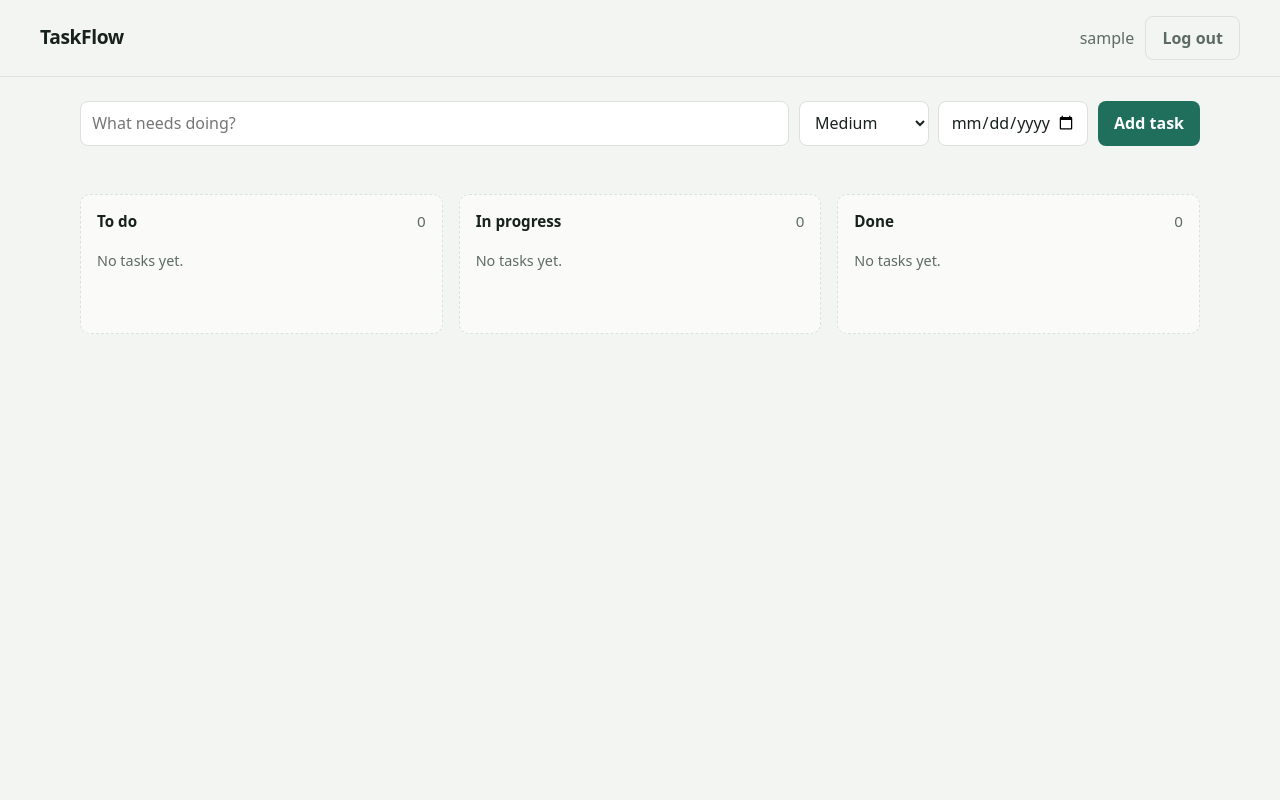
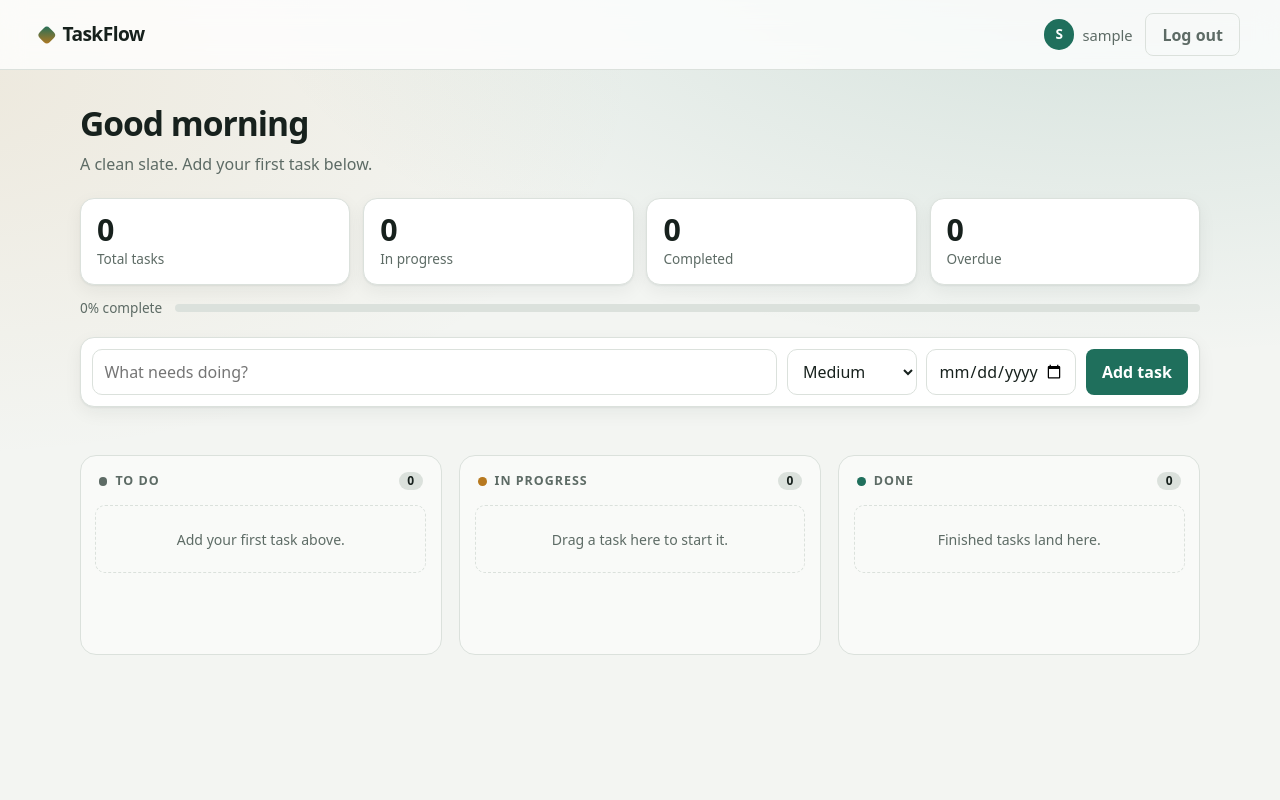
Before and after one commit to Arslan3x5/taskflow, a Django app: page / in a window 1280 px wide. Run offline with Django 5.2, Linux system fonts and the light colour scheme; the visitor is signed in with stand-in values (Sample User, id 1); data that the repository does not hold is empty.

Commit message:
style: redesign board with summary strip and refined cards

```diff
--- a/tasks/templates/tasks/board.html
+++ b/tasks/templates/tasks/board.html
@@ -2,42 +2,104 @@
 {% block title %}Board · TaskFlow{% endblock %}
 {% block head %}
 <style>
-header{display:flex;align-items:center;justify-content:space-between;gap:1rem;padding:1rem clamp(1rem,4vw,2.5rem);border-bottom:1px solid var(--line)}
-header b{font-size:1.2rem;letter-spacing:-.02em}
-header form{display:flex;gap:.7rem;align-items:center;color:var(--muted)}
-main{padding:1.5rem clamp(1rem,4vw,2.5rem);max-width:1200px;margin:auto}
-.cols{display:grid;grid-template-columns:repeat(3,1fr);gap:1rem;align-items:start}
-.col{background:color-mix(in srgb,var(--surface) 55%,transparent);border:1px dashed var(--line);border-radius:10px;padding:.8rem;min-height:140px}
-.col h2{font-size:.95rem;margin:.1rem .2rem .7rem;display:flex;justify-content:space-between}
-.col h2 span{color:var(--muted);font-weight:400}
-.card{background:var(--surface);border:1px solid var(--line);border-left:4px solid var(--line);border-radius:8px;padding:.6rem .7rem;margin-bottom:.6rem}
-.card.high{border-left-color:var(--high)}
-.card.medium{border-left-color:#b7791f}
-.card.low{border-left-color:var(--accent)}
-.meta{display:flex;align-items:center;gap:.4rem;font-size:.82rem;color:var(--muted)}
-.meta .late{color:var(--high);font-weight:600}
-.meta .sp{flex:1}
-.meta button{background:none;border:0;color:var(--muted);cursor:pointer;padding:.15rem .4rem;border-radius:6px}
+:root{--doing:#b7791f;--shadow:0 1px 2px rgba(23,33,29,.06),0 6px 18px rgba(23,33,29,.06)}
+@media (prefers-color-scheme:dark){:root{--doing:#e0a93c;--shadow:0 1px 2px rgba(0,0,0,.4),0 8px 22px rgba(0,0,0,.28)}}
+
+body{min-height:100vh;background:
+  radial-gradient(900px 420px at 88% -8%,color-mix(in srgb,var(--accent) 16%,transparent),transparent),
+  radial-gradient(700px 380px at -5% 10%,color-mix(in srgb,var(--doing) 10%,transparent),transparent),
+  var(--bg)}
+
+/* Header */
+header{position:sticky;top:0;z-index:5;display:flex;align-items:center;justify-content:space-between;gap:1rem;padding:.8rem clamp(1rem,4vw,2.5rem);border-bottom:1px solid var(--line);background:color-mix(in srgb,var(--surface) 78%,transparent);backdrop-filter:blur(12px)}
+header b{display:flex;align-items:center;gap:.55rem;font-size:1.2rem;letter-spacing:-.03em}
+header b::before{content:"";width:.85rem;height:.85rem;border-radius:4px;transform:rotate(45deg);background:linear-gradient(135deg,var(--accent),var(--doing))}
+header form{display:flex;align-items:center;gap:.8rem}
+.who{display:flex;align-items:center;gap:.5rem;color:var(--muted);font-size:.92rem}
+.who i{display:grid;place-items:center;width:1.9rem;height:1.9rem;border-radius:50%;font-style:normal;font-weight:700;font-size:.85rem;background:var(--accent);color:var(--accent-ink)}
+
+main{max-width:1200px;margin:auto;padding:1.75rem clamp(1rem,4vw,2.5rem) 3rem}
+.hello h1{margin:0;font-size:clamp(1.6rem,3vw,2.1rem);letter-spacing:-.03em}
+.hello p{margin:.2rem 0 1.4rem;color:var(--muted)}
+
+/* Stats */
+#stats{display:grid;grid-template-columns:repeat(4,1fr);gap:.8rem;margin-bottom:1.2rem}
+.stat{background:var(--surface);border:1px solid var(--line);border-radius:14px;padding:.85rem 1rem;box-shadow:var(--shadow)}
+.stat strong{display:block;font-size:1.9rem;line-height:1.1;letter-spacing:-.03em}
+.stat span{color:var(--muted);font-size:.85rem}
+.stat.warn strong{color:var(--high)}
+.progress{grid-column:1/-1;display:flex;align-items:center;gap:.8rem;color:var(--muted);font-size:.85rem}
+.progress div{flex:1;height:8px;border-radius:99px;background:var(--line);overflow:hidden}
+.progress div i{display:block;height:100%;border-radius:99px;background:linear-gradient(90deg,var(--accent),var(--doing));transition:width .4s ease}
+
+/* Add form */
+.add{display:grid;grid-template-columns:1fr 130px 150px auto;gap:.6rem;margin-bottom:1rem;padding:.7rem;background:var(--surface);border:1px solid var(--line);border-radius:14px;box-shadow:var(--shadow)}
+.add input,.add select{border-radius:10px}
+select{width:100%;padding:.55rem .7rem;font:inherit;color:inherit;background:var(--surface);border:1px solid var(--line);border-radius:10px}
+input:focus,select:focus{outline:none;border-color:var(--accent);box-shadow:0 0 0 3px color-mix(in srgb,var(--accent) 22%,transparent)}
+.btn{transition:transform .15s,filter .15s}
+.btn:hover{filter:brightness(1.08);transform:translateY(-1px)}
+#err{min-height:1.4em;margin:0 0 .6rem;color:var(--high);font-weight:500}
+
+/* Columns */
+.cols{display:grid;grid-template-columns:repeat(3,1fr);gap:1.1rem;align-items:start}
+.col{min-height:200px;padding:.9rem;border:1px solid var(--line);border-radius:16px;background:color-mix(in srgb,var(--surface) 45%,transparent);transition:border-color .2s,background .2s,box-shadow .2s}
+.col.over{border-color:var(--accent);background:var(--surface);box-shadow:0 0 0 3px color-mix(in srgb,var(--accent) 18%,transparent)}
+.col h2{display:flex;align-items:center;gap:.5rem;margin:.1rem .2rem .9rem;font-size:.78rem;text-transform:uppercase;letter-spacing:.08em;color:var(--muted)}
+.col h2::before{content:"";width:.55rem;height:.55rem;border-radius:50%;background:var(--muted)}
+.col[data-status=doing] h2::before{background:var(--doing)}
+.col[data-status=done] h2::before{background:var(--accent)}
+.col h2 span{margin-left:auto;padding:0 .55rem;border-radius:99px;font-size:.75rem;letter-spacing:0;color:var(--ink);background:var(--line)}
+
+/* Cards */
+.card{margin-bottom:.7rem;padding:.75rem .85rem;background:var(--surface);border:1px solid var(--line);border-radius:12px;box-shadow:var(--shadow);cursor:grab;transition:transform .15s,border-color .15s}
+.card:hover{transform:translateY(-2px);border-color:color-mix(in srgb,var(--accent) 45%,var(--line))}
+.card:active{cursor:grabbing}
+.card.dragging{opacity:.35;transform:rotate(1.5deg)}
+.card p{margin:0 0 .55rem;font-weight:500;overflow-wrap:anywhere}
+.col[data-status=done] .card p{color:var(--muted);text-decoration:line-through}
+.meta{display:flex;align-items:center;gap:.4rem;font-size:.8rem;color:var(--muted)}
+.pill{padding:.05rem .6rem;border-radius:99px;font-weight:600;text-transform:capitalize;background:color-mix(in srgb,var(--muted) 15%,transparent)}
+.card.high .pill{color:var(--high);background:color-mix(in srgb,var(--high) 16%,transparent)}
+.card.medium .pill{color:var(--doing);background:color-mix(in srgb,var(--doing) 18%,transparent)}
+.card.low .pill{color:var(--accent);background:color-mix(in srgb,var(--accent) 16%,transparent)}
+.late{color:var(--high);font-weight:600}
+.sp{flex:1}
+.meta button{padding:.2rem .45rem;border:0;border-radius:7px;background:none;color:var(--muted);cursor:pointer;transition:background .15s,color .15s}
 .meta button:hover{background:var(--bg);color:var(--ink)}
-.card p{margin:0 0 .4rem;overflow-wrap:anywhere}
-.empty{color:var(--muted);font-size:.9rem;padding:.4rem .2rem}
-#err{color:var(--high);min-height:1.4em;margin-bottom:.6rem}
-.add{display:grid;grid-template-columns:1fr 130px 150px auto;gap:.6rem;margin-bottom:1rem}
-select{background:var(--surface);border:1px solid var(--line);border-radius:8px;padding:.55rem .7rem;width:100%;font:inherit;color:inherit}
-.card{cursor:grab}
-.card.dragging{opacity:.4}
-.col.over{border-color:var(--accent);background:var(--surface)}
-@media (max-width:820px){.cols{grid-template-columns:1fr}.add{grid-template-columns:1fr 1fr}.add input:first-child{grid-column:1/-1}}</style>
+.meta button[data-del]:hover{color:var(--high)}
+.empty{padding:1.4rem .5rem;text-align:center;color:var(--muted);font-size:.88rem;border:1px dashed var(--line);border-radius:10px}
+
+@media (prefers-reduced-motion:no-preference){.card{animation:rise .25s ease both}@keyframes rise{from{opacity:0;transform:translateY(6px)}}}
+@media (prefers-reduced-motion:reduce){*{transition:none!important}}
+@media (max-width:820px){
+  .cols{grid-template-columns:1fr}
+  #stats{grid-template-columns:1fr 1fr}
+  .add{grid-template-columns:1fr 1fr}
+  .add input:first-child{grid-column:1/-1}
+  .who span{display:none}
+}
+</style>
 {% endblock %}
+
 {% block body %}
 <header>
   <b>TaskFlow</b>
-  <form method="post" action="{% url 'logout' %}">{% csrf_token %}{{ request.user.username }}
+  <form method="post" action="{% url 'logout' %}">{% csrf_token %}
+    <div class="who"><i>{{ request.user.username|slice:":1"|upper }}</i><span>{{ request.user.username }}</span></div>
     <button class="btn ghost" type="submit">Log out</button>
   </form>
 </header>
+
 <main>
-    <form class="add" id="add">
+  <div class="hello">
+    <h1 id="greeting">Your board</h1>
+    <p id="sub"></p>
+  </div>
+
+  <section id="stats" aria-label="Summary"></section>
+
+  <form class="add" id="add">
     <input name="title" placeholder="What needs doing?" maxlength="140" required aria-label="Task title">
     <select name="priority" aria-label="Priority">
       <option value="low">Low</option>
@@ -47,16 +109,20 @@ select{background:var(--surface);border:1px solid var(--line);border-radius:8px;
     <input name="due_date" type="date" aria-label="Due date">
     <button class="btn" type="submit">Add task</button>
   </form>
+
   <div id="err" role="alert"></div>
   <div class="cols" id="cols"></div>
 </main>
+
 <script>
 const COLS = [["todo", "To do"], ["doing", "In progress"], ["done", "Done"]];
+const EMPTY = {todo: "Add your first task above.", doing: "Drag a task here to start it.", done: "Finished tasks land here."};
 const $ = s => document.querySelector(s);
 let tasks = [];
 
 function csrf() {
-  return document.cookie.split("; ").find(c => c.startsWith("csrftoken=")).split("=")[1];
+  const c = document.cookie.split("; ").find(x => x.startsWith("csrftoken="));
+  return c ? c.split("=")[1] : document.querySelector("[name=csrfmiddlewaretoken]").value;
 }
 
 async function api(url, method = "GET", body) {
@@ -70,46 +136,75 @@ async function api(url, method = "GET", body) {
   return data;
 }
 
-async function load() {
-  try {
-    const r = await fetch("/api/tasks/");
-    if (!r.ok) throw new Error("Could not load tasks.");
-    tasks = (await r.json()).tasks;
-    draw();
-  } catch (e) {
-    $("#err").textContent = e.message;
-  }
-}
-
 function esc(text) {
   const d = document.createElement("div");
   d.textContent = text;
   return d.innerHTML;
 }
 
+function today() {
+  const d = new Date();
+  return `${d.getFullYear()}-${String(d.getMonth() + 1).padStart(2, "0")}-${String(d.getDate()).padStart(2, "0")}`;
+}
+
+function shortDate(iso) {
+  return new Date(iso + "T00:00:00").toLocaleDateString(undefined, {month: "short", day: "numeric"});
+}
+
+async function load() {
+  try {
+    tasks = (await api("/api/tasks/")).tasks;
+    draw();
+    drawStats();
+  } catch (e) {
+    $("#err").textContent = e.message;
+  }
+}
+
+function drawStats() {
+  const t = today();
+  const total = tasks.length;
+  const doing = tasks.filter(x => x.status === "doing").length;
+  const done = tasks.filter(x => x.status === "done").length;
+  const overdue = tasks.filter(x => x.status !== "done" && x.due_date && x.due_date < t).length;
+  const pct = total ? Math.round(done / total * 100) : 0;
+  const stat = (n, label, cls = "") => `<div class="stat ${cls}"><strong>${n}</strong><span>${label}</span></div>`;
+  $("#stats").innerHTML =
+    stat(total, "Total tasks") + stat(doing, "In progress") + stat(done, "Completed") +
+    stat(overdue, "Overdue", overdue ? "warn" : "") +
+    `<div class="progress"><span>${pct}% complete</span><div><i style="width:${pct}%"></i></div></div>`;
+
+  const h = new Date().getHours();
+  $("#greeting").textContent = h < 12 ? "Good morning" : h < 18 ? "Good afternoon" : "Good evening";
+  $("#sub").textContent = total
+    ? `${total - done} open ${total - done === 1 ? "task" : "tasks"}${overdue ? `, ${overdue} overdue` : ""}.`
+    : "A clean slate. Add your first task below.";
+}
+
 function draw() {
-  const today = new Date().toISOString().slice(0, 10);
-    $("#cols").innerHTML = COLS.map(([key, label], i) => {
-    const items = tasks.filter(t => t.status === key);
-    const cards = items.map(t => `
-          <article class="card ${t.priority}" data-id="${t.id}" draggable="true">
-        <p>${esc(t.title)}</p>
-                <div class="meta">
-          <span>${t.priority}</span>
-          ${t.due_date ? `<span class="${t.due_date < today && key !== "done" ? "late" : ""}">${t.due_date}</span>` : ""}
+  const t = today();
+  $("#cols").innerHTML = COLS.map(([key, label], i) => {
+    const items = tasks.filter(x => x.status === key);
+    const cards = items.map(x => `
+      <article class="card ${x.priority}" data-id="${x.id}" draggable="true">
+        <p>${esc(x.title)}</p>
+        <div class="meta">
+          <span class="pill">${x.priority}</span>
+          ${x.due_date ? `<span class="${x.due_date < t && key !== "done" ? "late" : ""}">${shortDate(x.due_date)}</span>` : ""}
           <span class="sp"></span>
-          ${i > 0 ? `<button data-move="${COLS[i-1][0]}" aria-label="Move to ${COLS[i-1][1]}">←</button>` : ""}
-          ${i < 2 ? `<button data-move="${COLS[i+1][0]}" aria-label="Move to ${COLS[i+1][1]}">→</button>` : ""}
+          ${i > 0 ? `<button data-move="${COLS[i - 1][0]}" aria-label="Move to ${COLS[i - 1][1]}">←</button>` : ""}
+          ${i < 2 ? `<button data-move="${COLS[i + 1][0]}" aria-label="Move to ${COLS[i + 1][1]}">→</button>` : ""}
           <button data-del aria-label="Delete task">✕</button>
         </div>
       </article>`).join("");
     return `<section class="col" data-status="${key}">
       <h2>${label}<span>${items.length}</span></h2>
-      ${cards || '<div class="empty">No tasks yet.</div>'}
+      ${cards || `<div class="empty">${EMPTY[key]}</div>`}
     </section>`;
   }).join("");
 }
 
+/* Add a task */
 $("#add").addEventListener("submit", async e => {
   e.preventDefault();
   $("#err").textContent = "";
@@ -122,14 +217,16 @@ $("#add").addEventListener("submit", async e => {
   }
 });
 
+/* Move and delete buttons */
 $("#cols").addEventListener("click", async e => {
+  const btn = e.target.closest("button");
   const card = e.target.closest(".card");
-  if (!card) return;
+  if (!btn || !card) return;
   $("#err").textContent = "";
   try {
     const url = `/api/tasks/${card.dataset.id}/`;
-    if (e.target.dataset.move) await api(url, "PATCH", {status: e.target.dataset.move});
-    else if (e.target.hasAttribute("data-del")) await api(url, "DELETE");
+    if (btn.dataset.move) await api(url, "PATCH", {status: btn.dataset.move});
+    else if (btn.hasAttribute("data-del")) await api(url, "DELETE");
     else return;
     await load();
   } catch (err) {
@@ -137,6 +234,7 @@ $("#cols").addEventListener("click", async e => {
   }
 });
 
+/* Drag and drop */
 let dragId = null;
 const colsEl = $("#cols");
 
```
